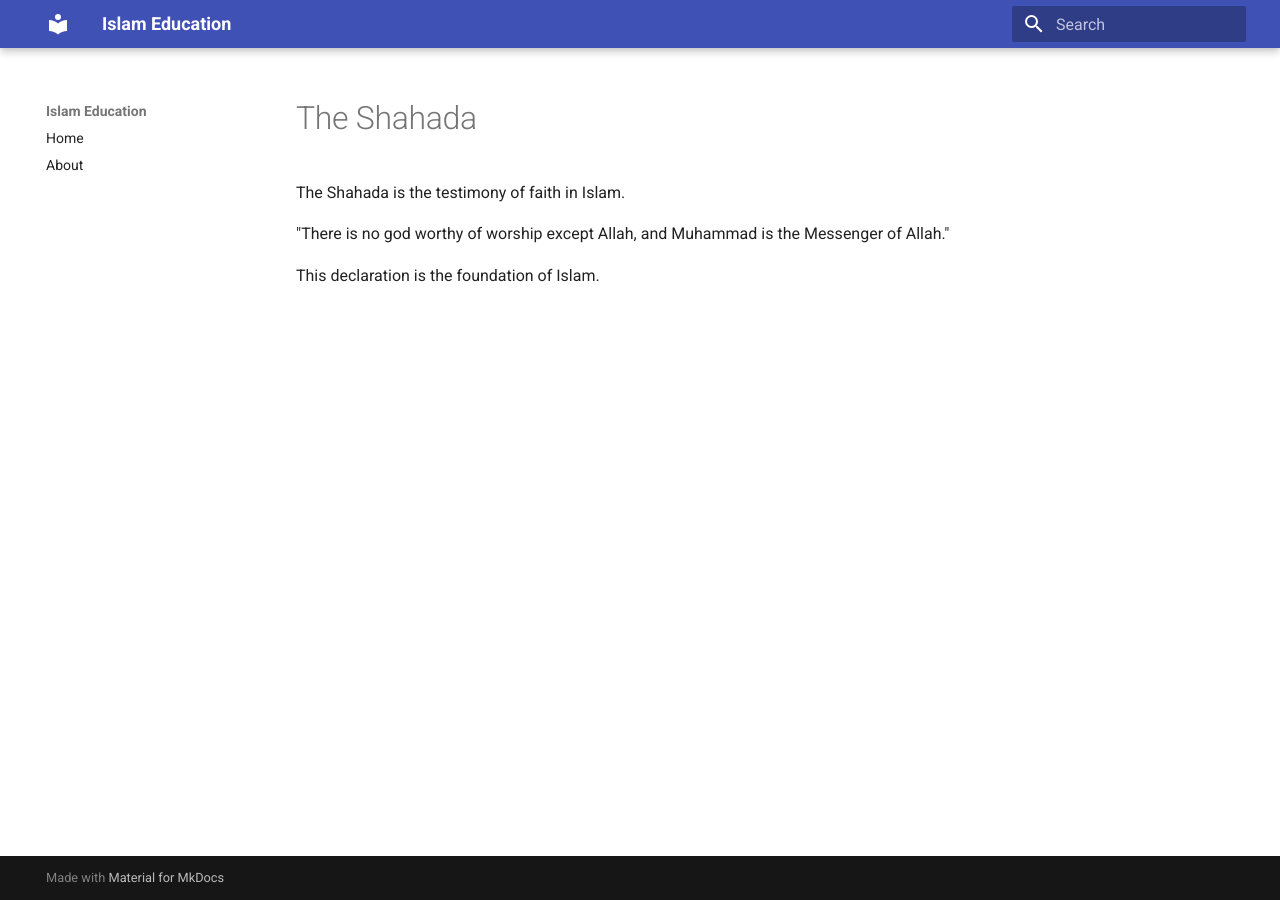
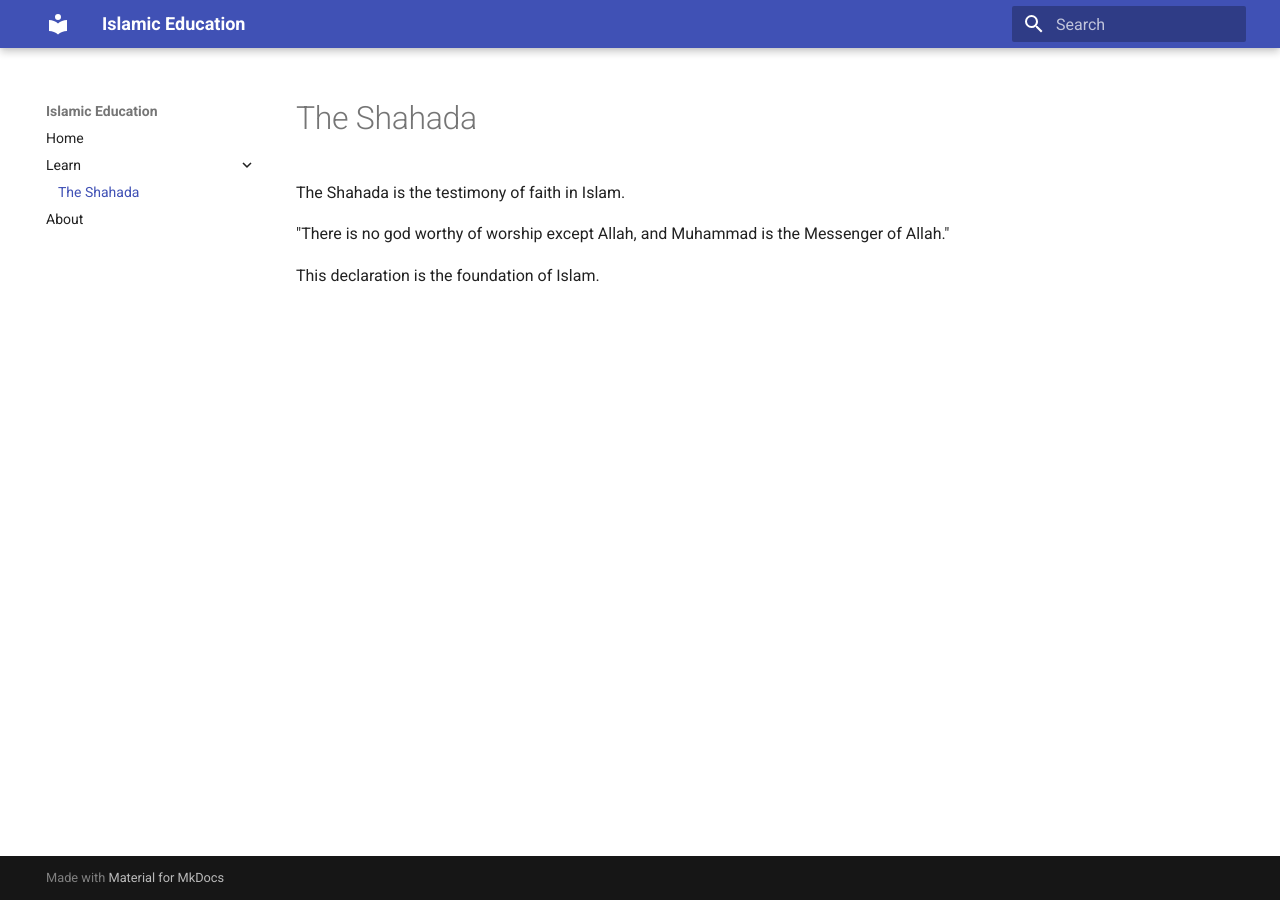
Before and after one commit to islam-education/islam-education, an MkDocs documentation site: the page built from docs/learn/shahada.md, in a window 1280 px wide. Built offline with MkDocs 1.6.1 and Material for MkDocs 9.7.7, drawn with Linux system fonts in a browser that asks for light colours.

Commit message:
Update mkdocs.yml

```diff
--- a/mkdocs.yml
+++ b/mkdocs.yml
@@ -1,7 +1,13 @@
-site_name: Islam Education
+site_name: Islamic Education
+site_description: Clear and accessible knowledge about Islam
+site_url: https://islam-education.com
+
 theme:
   name: material
+  language: en
 
 nav:
   - Home: index.md
+  - Learn:
+      - The Shahada: learn/shahada.md
   - About: about.md
```
